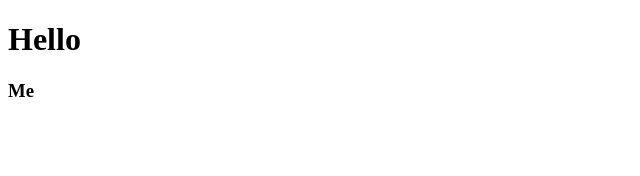
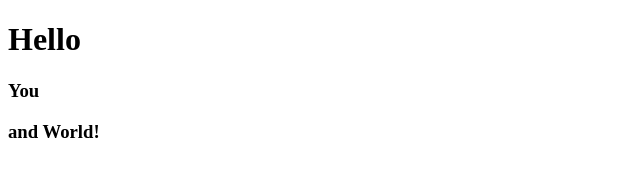
Before and after one commit to buscaroli/test, a plain HTML site: page index.html in a window 1280 px wide. Shown: the whole page, without its empty margins (0-640 px from the left). Drawn offline with Linux system fonts and the light colour scheme.

Commit message:
me and you

```diff
--- a/index.html
+++ b/index.html
@@ -8,6 +8,7 @@
 </head>
 <body>
   <h1>Hello</h1>
-  <h3>Me</h3>
+  <h3>You</h3>
+  <h3>and World!</h3>
 </body>
 </html>
```
